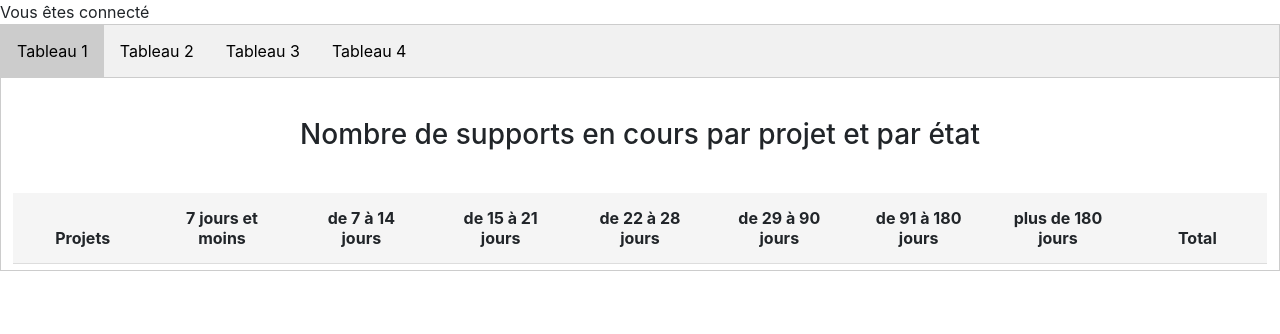
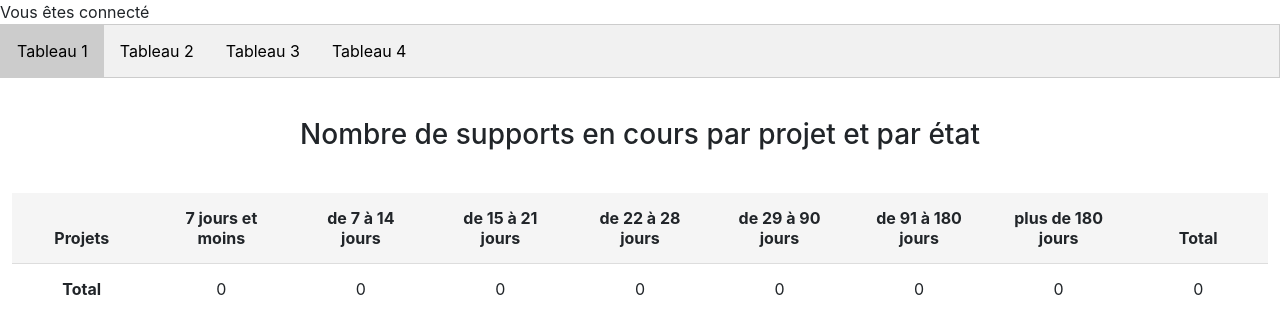
Before and after one commit to Annween/TabStat, a PHP site: page / in a window 1280 px wide, after a click on "Tableau 1". Shown: the top 334 px of the page. Run offline with PHP 8.4, Linux system fonts and the light colour scheme; data comes from the database, SQL or seed files in the repository; tables that the repository leaves empty or names only in its code hold one stand-in row (values such as "Sample post").

Commit message:
Last fix

```diff
--- a/CSS/style.css
+++ b/CSS/style.css
@@ -88,7 +88,6 @@ SOMMAIRE:
 {
   display: none;
   padding: 6px 12px;
-  border: 1px solid #ccc;
   border-top: none;
 }
 
--- a/Modele/modele.php
+++ b/Modele/modele.php
@@ -23,48 +23,48 @@ catch(Exception $e)
 }
 
 /* ---------------------------------------------------
-               		 LISTE DES PROJETS (TAB 1&4)
+               	LISTE DES PROJETS (TAB 1&4)
 ----------------------------------------------------- */
 
 
 
-$reqProjectList = $bdd->query("SELECT DISTINCT p.id, p.name FROM `mantis_project_table` as p INNER JOIN `mantis_bug_table` as b ON p.id = `b`.`project_id` WHERE `b`.`status` not in (80, 90) AND FROM_UNIXTIME(`date_submitted`,'%Y') BETWEEN ".$annee_min." AND ".$annee_max."");
+$reqProjectList = $bdd->query("SELECT DISTINCT p.id, p.name FROM `mantis_project_table` as p INNER JOIN `mantis_bug_table` as b ON p.id = `b`.`project_id` WHERE `b`.`status` not in (80, 90) AND FROM_UNIXTIME(`date_submitted`,'%Y') BETWEEN ".$annee_min." AND ".$annee_max."
+UNION SELECT '%', 'Total' ");
 
-$reqProjectList1 = $bdd->query("SELECT DISTINCT p.id, p.name FROM `mantis_project_table` as p INNER JOIN `mantis_bug_table` as b ON p.id = `b`.`project_id` WHERE `b`.`status` not in (80, 90) AND FROM_UNIXTIME(`b`.`date_submitted`,'%Y') BETWEEN ".$annee_min." AND ".$annee_max."");
+$reqProjectList1 = $bdd->query("SELECT DISTINCT p.id, p.name FROM `mantis_project_table` as p INNER JOIN `mantis_bug_table` as b ON p.id = `b`.`project_id` WHERE `b`.`status` not in (80, 90) AND FROM_UNIXTIME(`b`.`date_submitted`,'%Y') BETWEEN ".$annee_min." AND ".$annee_max." UNION SELECT '%', 'Total' ");
 
 /* ---------------------------------------------------
-                    LISTE DES PERSONNES(TAB2)
+               LISTE DES PERSONNES(TAB2)
 ----------------------------------------------------- */
 
 
-$reqPeople = $bdd->query('SELECT DISTINCT `mantis_user_table`.`realname` AS username, `mantis_bug_table`.`handler_id` as handler_id FROM `mantis_bug_table`, `mantis_user_table` WHERE `mantis_user_table`.`id` =  `mantis_bug_table`.`handler_id` AND `status` not in (80, 90)');
+$reqPeople = $bdd->query("SELECT DISTINCT `mantis_user_table`.`realname` AS username, `mantis_bug_table`.`handler_id` as handler_id FROM `mantis_bug_table`, `mantis_user_table` WHERE `mantis_user_table`.`id` =  `mantis_bug_table`.`handler_id` AND `status` not in (80, 90) UNION SELECT 'Total' , '%' ");
 
 
 /* ---------------------------------------------------
-                    LISTE DES DATES (TAB3)
+              LISTE DES DATES (TAB3)
 ----------------------------------------------------- */
 
 
-$reqDate = $bdd -> query("SELECT DISTINCT FROM_UNIXTIME(`date_submitted`,'%Y') AS DATES FROM `mantis_bug_table` WHERE  FROM_UNIXTIME(`date_submitted`,'%Y') BETWEEN ".$annee_min." AND ".$annee_max." UNION SELECT '2018,2019,2020' as TOTAL ");
 
-
+ $reqDate = $bdd -> query("SELECT DISTINCT FROM_UNIXTIME(`date_submitted`,'%Y') AS DATES FROM `mantis_bug_table` WHERE  FROM_UNIXTIME(`date_submitted`,'%Y') BETWEEN ".$annee_min." AND ".$annee_max." UNION SELECT '2018,2019,2020' as total");
 
 
 /* ---------------------------------------------------
-                      FONCTION TAB 1&2
+                 FONCTION TAB 1&2
 ----------------------------------------------------- */
 
 
- function getSupportsEnCours($database, $id,$type, $min, $max)
+ function getSupportsEnCours($database,$id,$type, $min, $max)
 {
 
 		if($type === 'projet')
 		{
-			return $database->query('SELECT COUNT(*) AS NB FROM `mantis_bug_table` WHERE `project_id`='.$id.' AND DATEDIFF(NOW(),FROM_UNIXTIME(date_submitted)) > '.$min.' AND DATEDIFF(NOW(),FROM_UNIXTIME(date_submitted)) <= '.$max.' AND `status` not in (80, 90) ')->fetch();
+			return $database->query("SELECT COUNT(*) AS NB FROM `mantis_bug_table` WHERE `project_id` LIKE '%".$id."' AND DATEDIFF(NOW(),FROM_UNIXTIME(date_submitted)) > ".$min." AND DATEDIFF(NOW(),FROM_UNIXTIME(date_submitted)) <= ".$max." AND `status` not in (80, 90)")->fetch();
 		}
 			elseif($type === 'user')
 			{
-				return $database->query('SELECT COUNT(*) AS NB FROM `mantis_bug_table`WHERE `handler_id`='.$id.' AND DATEDIFF(	NOW(),FROM_UNIXTIME(date_submitted)) > '.$min.' AND DATEDIFF(NOW(),FROM_UNIXTIME(date_submitted)) <= '.$max.' AND `status` 	not in (80, 90)')->fetch();
+				return $database->query("SELECT COUNT(*) AS NB FROM `mantis_bug_table` WHERE `handler_id` LIKE '%".$id."' AND DATEDIFF(	NOW(),FROM_UNIXTIME(date_submitted)) > ".$min." AND DATEDIFF(NOW(),FROM_UNIXTIME(date_submitted)) <= ".$max." AND `status` 	not in (80, 90)")->fetch();
 			}
 }
 
@@ -101,12 +101,9 @@ function GetTotalG($database, $annee)
 
 function getMonthSupp($database, $id, $month, $year)
 {
-	return $database ->query("SELECT COUNT(*) AS SuppMonths FROM `mantis_bug_table` WHERE `project_id`=".$id."  AND MONTH(FROM_UNIXTIME(`date_submitted`)) = ".$month." AND YEAR(FROM_UNIXTIME(`date_submitted`)) = ".$year." ")->fetch();
+	return $database ->query("SELECT COUNT(*) AS SuppMonths FROM `mantis_bug_table` WHERE `project_id`LIKE '%".$id."'  AND MONTH(FROM_UNIXTIME(`date_submitted`)) = ".$month." AND YEAR(FROM_UNIXTIME(`date_submitted`)) = ".$year." ")->fetch();
 }
 
-/*function GetEachTotal ($database, $id, $min, $max)
-{
-	return $database ->query("SELECT DISTINCT COUNT(*) as EachTotal FROM `mantis_bug_table` WHERE`project_id`=".$id." AND FROM_UNIXTIME(`mantis_bug_table`.`date_submitted`) IN (DATEDIFF(NOW(),FROM_UNIXTIME(`date_submitted`)) > ".$min.", DATEDIFF(NOW(),FROM_UNIXTIME(`date_submitted`)) <= ".$max.")")->fetch();
-}  */
+
 
 ?>
--- a/Vue/accueil.php
+++ b/Vue/accueil.php
@@ -80,10 +80,9 @@ jQuery(window).load(function(){ jQuery('.loader').fadeOut("200"); });</script> -
 			  /* Recuperation du nombre d'occurence du projet en cours qui ont entre 91 jours et 180 jours */
 			  $req91To180 = getSupportsEnCours($bdd, $donnees['id'], 'projet',91,180);
 			  /* Recuperation du nombre d'occurence du projet en cours qui ont plus de 180 jours */
-			  $reqPlus180 = getSupportsEnCours($bdd, $donnees['id'], 'projet',180,999);
+			  $reqPlus180 = getSupportsEnCours($bdd, $donnees['id'], 'projet',180,9999);
 			  /* Recuperation du total */
-			  $reqTotal = getSupportsEnCours($bdd, $donnees['id'], 'projet',0,999);
-
+			  $reqTotal = getSupportsEnCours($bdd, $donnees['id'], 'projet',0,9999);
 
 
 
@@ -91,7 +90,7 @@ jQuery(window).load(function(){ jQuery('.loader').fadeOut("200"); });</script> -
 
 			  echo "<tr>";
 			    /* Inscription du nom du projet */
-			    echo "<td>".$donnees['name']."</td>";
+			    echo "<td><b>".$donnees['name']."</b></td>";
 				/* Inscription du nombre de ticket de moins d'une semaine */
 				$buffData = $reqLessAWeek;
 				echo "<td>".$buffData['NB']."</td>";
@@ -116,6 +115,7 @@ jQuery(window).load(function(){ jQuery('.loader').fadeOut("200"); });</script> -
 				/* Inscription du nombre de ticket total */
 				$buffData = $reqTotal;
 				echo "<td>".$buffData['NB']."</td>";
+
 
 
 			  echo "</tr>\n";
@@ -169,13 +169,13 @@ jQuery(window).load(function(){ jQuery('.loader').fadeOut("200"); });</script> -
 			  /* Recuperation du nombre d'occurence du projet en cours qui ont entre 91 jours et 180 jours */
 			  $req91To180 = getSupportsEnCours($bdd, $donnees['handler_id'],'user',91,180);
 			  /* Recuperation du nombre d'occurence du projet en cours qui ont plus de 180 jours */
-			  $reqPlus180 = getSupportsEnCours($bdd, $donnees['handler_id'],'user',180,999);
+			  $reqPlus180 = getSupportsEnCours($bdd, $donnees['handler_id'],'user',180,9999);
 			  /* Recuperation du total */
 			  $reqTotal = getSupportsEnCours($bdd, $donnees['handler_id'],'user',0,999);
 
 			   echo "<tr>";
 			    /* Inscription du nom du projet */
-			    echo "<td>".$donnees['username']."</td>";
+			    echo "<td><b>".$donnees['username']."</b></td>";
 				/* Inscription du nombre de ticket de moins d'une semaine */
 				$buffData = $reqLessAWeek;
 				echo "<td>".$buffData['NB']."</td>";
@@ -207,7 +207,7 @@ jQuery(window).load(function(){ jQuery('.loader').fadeOut("200"); });</script> -
 
               ?>
               </tbody>
-              <td width="10%>">Total</td>
+
 			</table>
         </div>
         <div id="Tab3" class="tabcontent">
@@ -257,7 +257,7 @@ jQuery(window).load(function(){ jQuery('.loader').fadeOut("200"); });</script> -
 
                 		echo "<tr>";
 
-			    		echo "<td>".$donnees['DATES']."</td>";
+			    		echo "<td><b>".$donnees['DATES']."</b></td>";
 			    		$buffData = $reqAffected;
 						echo "<td>".$buffData['EtatSupp'] ."</td>";
 						$buffData = $reqAccepted;
@@ -310,7 +310,7 @@ jQuery(window).load(function(){ jQuery('.loader').fadeOut("200"); });</script> -
 
 
 					$monthIterator = 0;
-					/* Dirty hack to get data as number */
+
 					$monthSeek = $monthDisplay + 1 - 1;
 					$monthDisplay = $monthSeek;
 
@@ -318,11 +318,11 @@ jQuery(window).load(function(){ jQuery('.loader').fadeOut("200"); });</script> -
 					{
 					    if ($monthDisplay > 12)
 						    $monthDisplay = 1;
-						/* Dirty display fix */
-						if ($monthDisplay < 10)
-							echo "<td><b>0".$monthDisplay."</b></td>";
-						else
-							echo "<td><b>".$monthDisplay."</b></td>";
+					/* On affiche les mois avant Octobre sur 2 caractères */
+						//if ($monthDisplay < 10)
+							echo "<td><b>".substr("0".$monthDisplay,-2)."</b></td>";
+						//else
+						//	echo "<td><b>".$monthDisplay."</b></td>";
 						$monthDisplay++;
 					}
 
@@ -340,7 +340,7 @@ jQuery(window).load(function(){ jQuery('.loader').fadeOut("200"); });</script> -
 			    		echo '<td>'.$donnees['name']."</th>";
 						$monthIterator = 0;
 						$year = date("y");
-						/* Displaying 13 month so year is always - 1 */
+						/* On affiche 13 mois donc year = -1  */
 						$year = $year - 1;
 						/* Itération des mois */
 						for ($monthIterator = 0; $monthIterator < 13; $monthIterator++)
```
